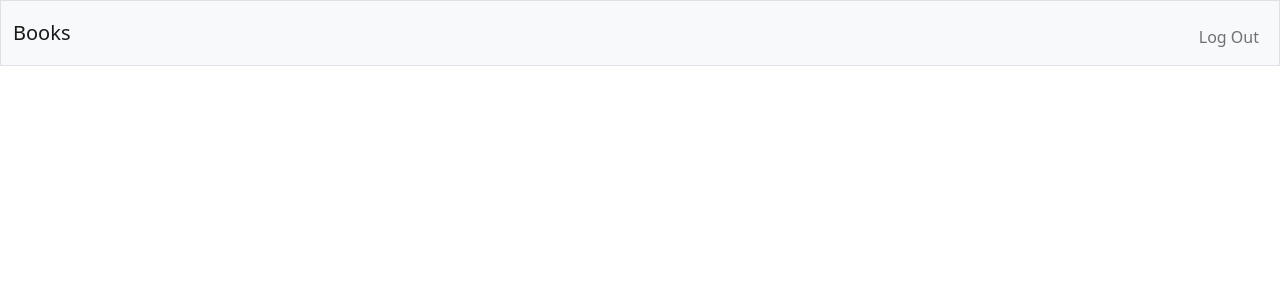
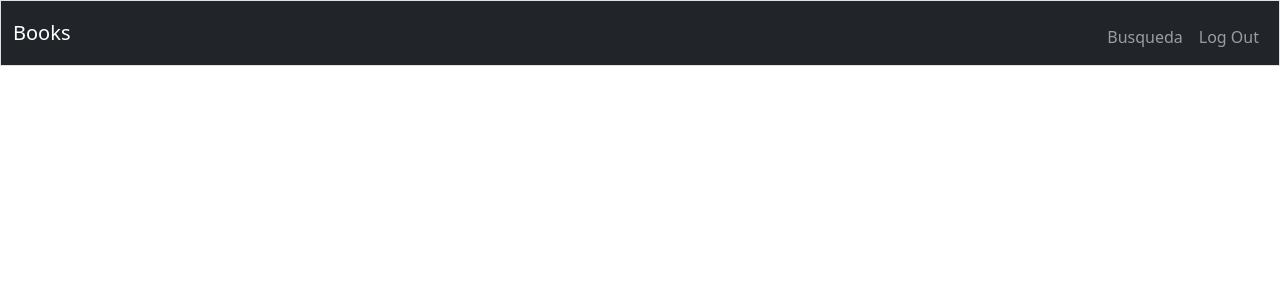
Before and after one commit to rolandob18/cs50w-project1, a Flask app: page / in a window 1280 px wide. Shown: the top 300 px of the page. Run offline with Flask 2, Linux system fonts and the light colour scheme; the visitor is signed in with stand-in values (Sample User, id 1); parts of the project's set-up code (start-up, migrations or seed data) failed here and were passed over.

Commit message:
Update layout.html

```diff
--- a/templates/layout.html
+++ b/templates/layout.html
@@ -2,29 +2,29 @@
 <html lang="en">
 
     <head>
+        <link rel="icon" type="image/x-icon" href="/static/icono_libros.png">
         <meta charset="utf-8">
         <meta name="viewport" content="initial-scale=1, width=device-width">
         <!-- http://getbootstrap.com/docs/5.1/ -->
-        <link crossorigin="anonymous" href="https://cdn.jsdelivr.net/npm/bootstrap@5.1.3/dist/css/bootstrap.min.css" integrity="sha384-1BmE4kWBq78iYhFldvKuhfTAU6auU8tT94WrHftjDbrCEXSU1oBoqyl2QvZ6jIW3" rel="stylesheet">
-        <link href="" rel="stylesheet">
+        <link href="https://cdn.jsdelivr.net/npm/bootstrap@5.0.2/dist/css/bootstrap.min.css" rel="stylesheet" integrity="sha384-EVSTQN3/azprG1Anm3QDgpJLIm9Nao0Yz1ztcQTwFspd3yD65VohhpuuCOmLASjC" crossorigin="anonymous">
 
         <title>Project1 {% block title %}{% endblock %}</title>
 
     </head>
 
     <body>
-        <nav class="bg-light border navbar navbar-expand-md navbar-light">
+        <nav class="bg-dark border navbar navbar-expand-md navbar-dark">
             <div class="container-fluid">
                 <a class="navbar-brand">
                 <span class="red">Books</span></a>
                 <button aria-controls="navbar" aria-expanded="false" aria-label="Toggle navigation" class="navbar-toggler" data-bs-target="#navbar" data-bs-toggle="collapse" type="button">
                     <span class="navbar-toggler-icon"></span>
-                </button>
+                </button>s
                 <div class="collapse navbar-collapse" id="navbar">
                     {% if session["user_id"] %}
 
                         <ul class="navbar-nav ms-auto mt-2">
-                            <li class="nav-item"><a class="nav-link" href="/"></a></li>
+                            <li class="nav-item"><a class="nav-link" href="/busqueda">Busqueda</a></li>
                             <li class="nav-item"><a class="nav-link" href="/logout">Log Out</a></li>
                         </ul>
                     {% else %}
```
